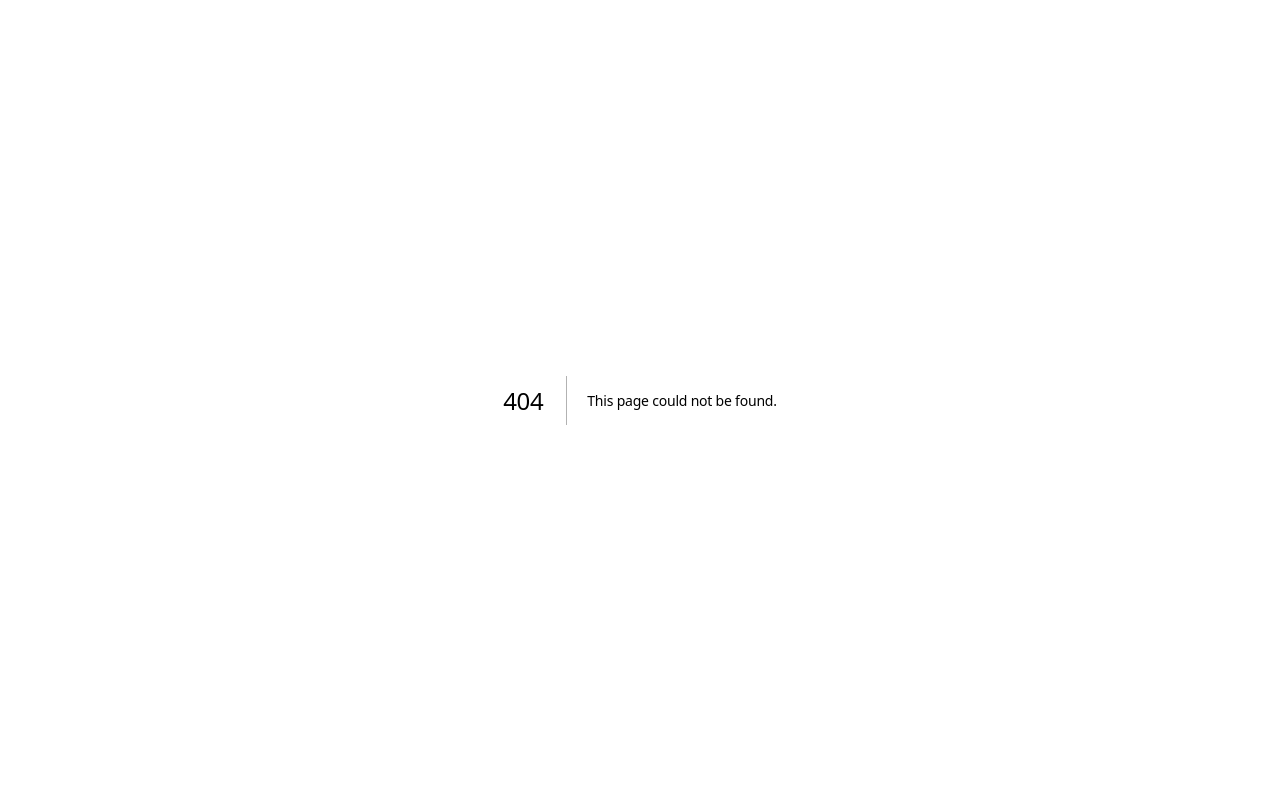
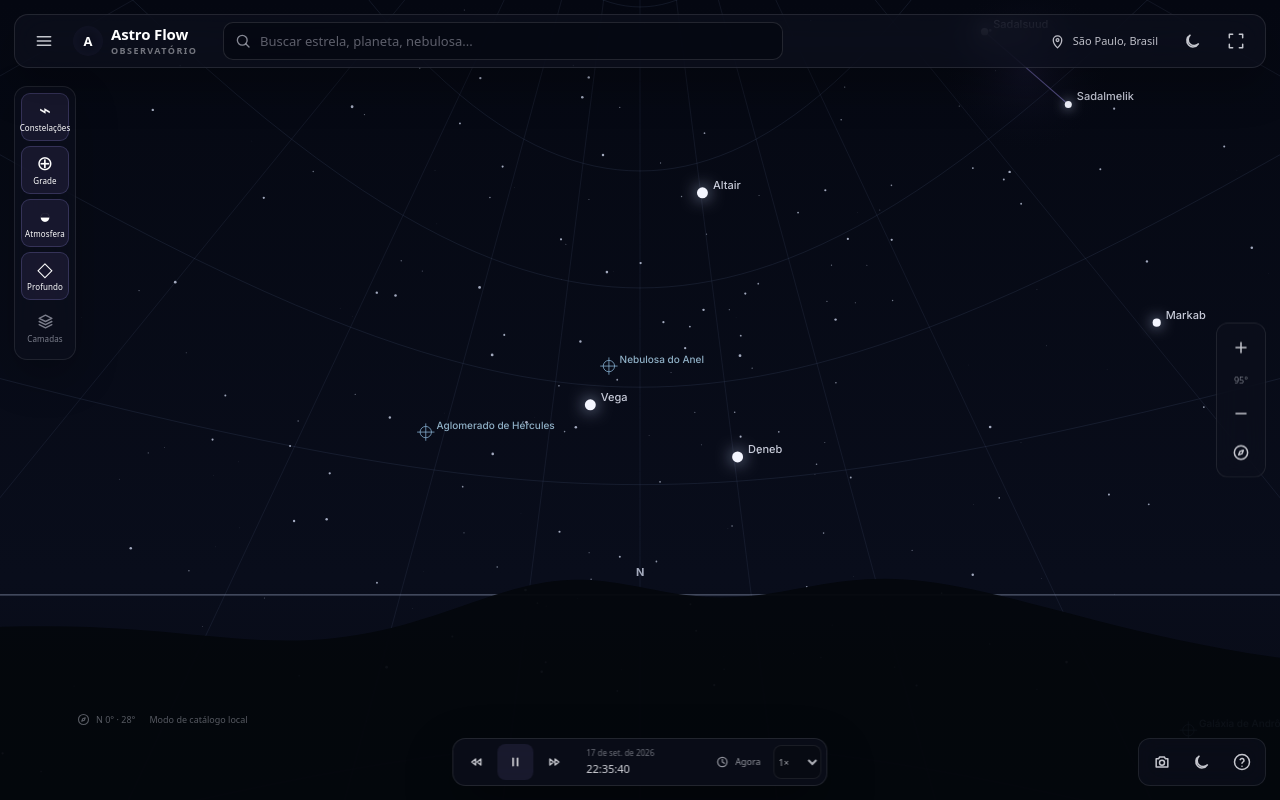
Before and after one commit to AnderHonorato/Astro-Flow, a Next.js app in the folder apps/web/: page /observatorio in a window 1280 px wide. Before the commit this address had no page. Built offline with nearby package versions, Linux system fonts and the light colour scheme.

Commit message:
feat: mover observatorio para rota propria

```diff
--- /dev/null
+++ b/apps/web/src/app/observatorio/page.tsx
@@ -0,0 +1,5 @@
+import Planetarium from '@/components/planetarium/Planetarium';
+
+export default function ObservatoryPage() {
+  return <Planetarium />;
+}
```
